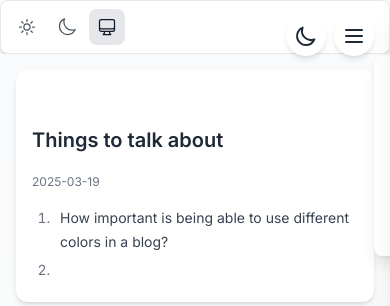
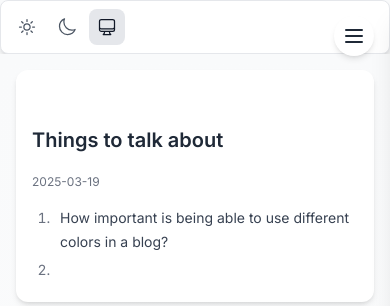
Before and after one commit to Xunrise/simple-blog, a Next.js app: page / in a window 390 px wide. Shown: the top 306 px of the page. Built offline with nearby package versions, Linux system fonts and the light colour scheme.

Commit message:
remove redundant theme switcher button and menu on mobile

```diff
--- a/src/components/MobileSidebar.tsx
+++ b/src/components/MobileSidebar.tsx
@@ -91,34 +91,6 @@ export function MobileSidebar({ posts }: MobileSidebarProps) {
         </button>
       </div>
 
-      {/* Theme toggle button */}
-      <div className="fixed top-4 right-16 z-40 lg:hidden">
-        <button
-          className="theme-button p-2 rounded-full bg-white dark:bg-zinc-800 shadow-md"
-          onClick={() => setIsThemeMenuOpen(!isThemeMenuOpen)}
-          aria-label="Toggle theme"
-        >
-          <svg xmlns="http://www.w3.org/2000/svg" className="h-6 w-6 text-gray-800 dark:text-gray-200" fill="none" viewBox="0 0 24 24" stroke="currentColor" aria-hidden="true">
-            <path strokeLinecap="round" strokeLinejoin="round" strokeWidth={2} d="M20.354 15.354A9 9 0 018.646 3.646 9.003 9.003 0 0012 21a9.003 9.003 0 008.354-5.646z" />
-          </svg>
-        </button>
-      </div>
-
-      {/* Theme switcher menu for mobile */}
-      <div
-        ref={themeMenuRef}
-        className={`fixed top-14 right-4 z-40 bg-white dark:bg-zinc-800 shadow-lg rounded-lg p-2 transition-transform duration-300 transform lg:hidden ${isThemeMenuOpen ? 'translate-x-0' : 'translate-x-full'}`}
-      >
-        <div className="p-2">
-          <p className="font-medium text-gray-800 dark:text-gray-200 mb-2">Theme</p>
-          <div className="space-y-2">
-            <button className="w-full text-left px-3 py-2 rounded-md hover:bg-gray-100 dark:hover:bg-zinc-700 text-gray-800 dark:text-gray-200">Light</button>
-            <button className="w-full text-left px-3 py-2 rounded-md hover:bg-gray-100 dark:hover:bg-zinc-700 text-gray-800 dark:text-gray-200">Dark</button>
-            <button className="w-full text-left px-3 py-2 rounded-md hover:bg-gray-100 dark:hover:bg-zinc-700 text-gray-800 dark:text-gray-200">System</button>
-          </div>
-        </div>
-      </div>
-
       {/* Sidebar - hidden on mobile, shown as overlay when menu is opened */}
       <aside
         ref={menuRef}
```
